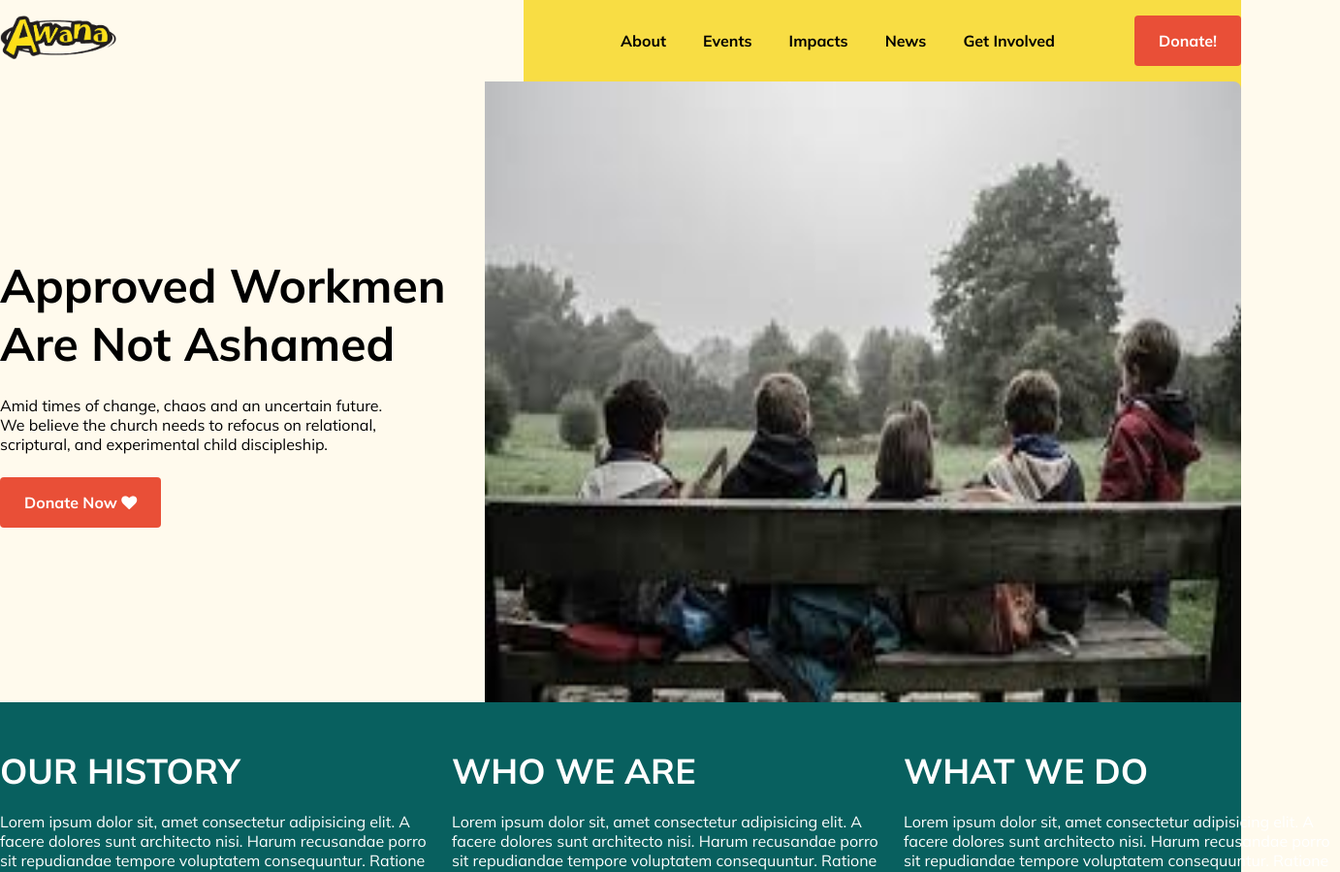
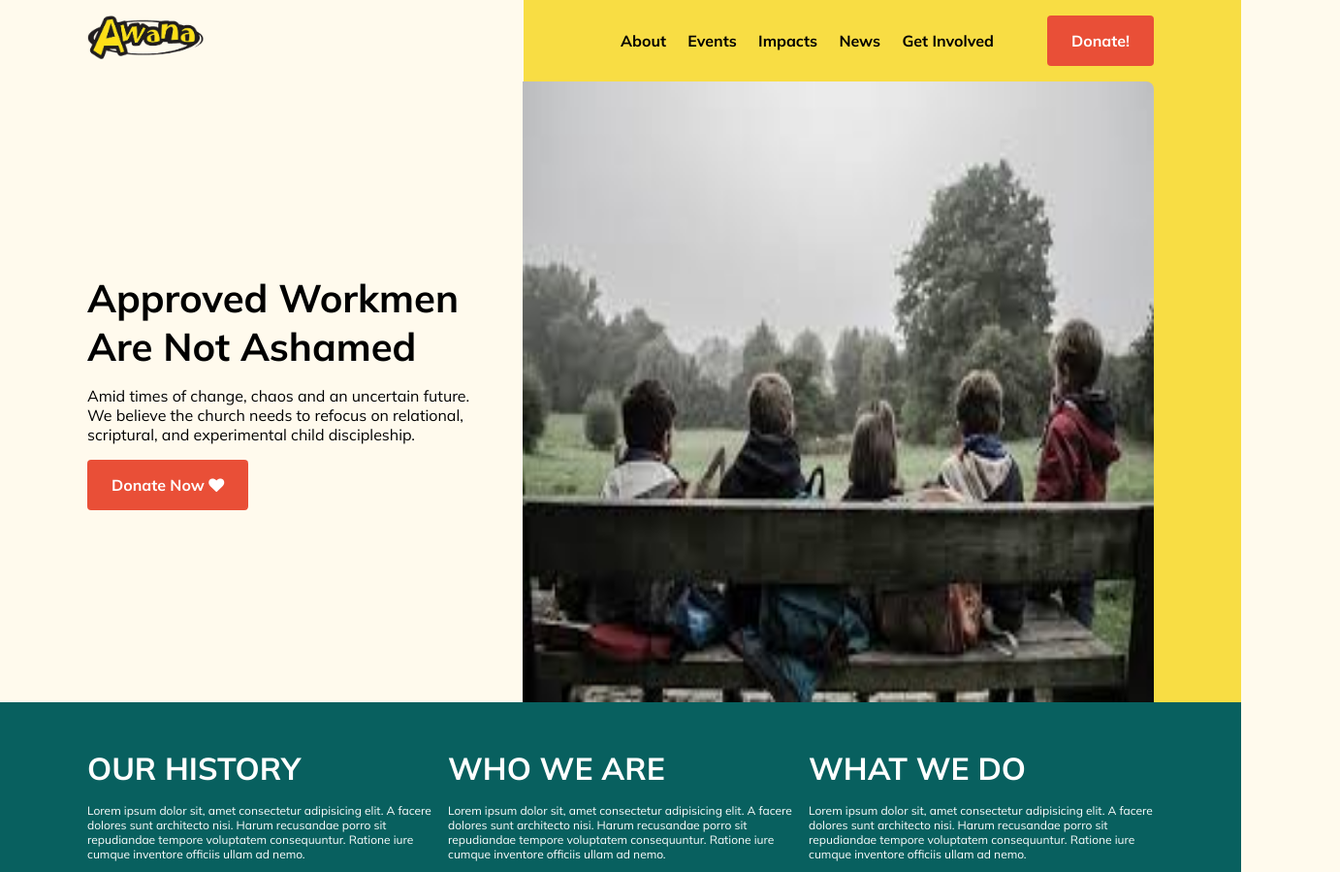
Before and after one commit to Blowjhay/projectAwana, a plain HTML site: page index.html in a window 1280 px wide. Shown: the top 899 px of the page at 97% size, 1382 px wide, since content can reach past the window. Drawn offline with Linux system fonts and the light colour scheme.

Commit message:
updated codebase

```diff
--- a/index.html
+++ b/index.html
@@ -21,11 +21,11 @@
 
             <div class="navRight">
                 <div class="navLinks">
-                    <a href="#">about</a>
+                    <a href="#bio">about</a>
                     <a href="#">events</a>
                     <a href="#">impacts</a>
                     <a href="#">news</a>
-                    <a href="#">get involved</a>
+                    <a href="#activities">get involved</a>
                 </div>
                 <button class="btnStyle">Donate!</button>
             </div>
@@ -44,6 +44,9 @@
         </div>
     </header>
 
+    <!-- main code -->
+    <main>
+        <!-- sec one -->
         <section id="bio">
             <div class="theBios genLayout">
                 <div class="bioBox">
@@ -61,6 +64,7 @@
             </div>
         </section>
 
+        <!-- sec two -->
         <section id="pros">
             <div class="proSec genLayout">
                 <div class="proCard1 proCardStyle">
@@ -95,6 +99,8 @@
                 <img src="./images/flower.png" alt="">
             </div>
         </section>
+
+        <!-- sec three  -->
 
         <section id="activities">
             <h2 class="h2Style">Recent Activities</h2>
@@ -134,6 +140,12 @@
                 </div>
             </div>
         </section>
+    </main>
+    <!--
+
+
+
+
 
     <section id="events">
         <div class="flowerpic">
@@ -382,7 +394,7 @@
         <div class="copyright">
             <h6><span><i class="fa fa-copyright" aria-hidden="true"></i></span>  2021 Awana. All Rights Reserved.</h6>
         </div>
-    </footer>
+    </footer> -->
 
 </body>
 </html>
--- a/style.css
+++ b/style.css
@@ -13,12 +13,12 @@ html{
 }
 
 .genLayout{
-    max-width: 1400px;
+    max-width: 1100px;
     margin: auto;
 }
 
 header{
-    background: linear-gradient(to right, #fffaed 42.15%,#f8dd44 42.15%);
+    background: linear-gradient(90deg, #fffaed 42.15%,#f8dd44 42.15%);
 }
 
 nav{
@@ -76,35 +76,30 @@ nav{
 
 .hero{
     display: flex;
-    justify-content: space-between;
-    /* border: red 1px solid; */
+    align-items: center;
+    gap: 3rem;
 }
 
 .heroText{
-    display: flex;
-    flex-direction: column;
-    justify-content: center;
-    gap: 24px;
-    /* border: blue 1px solid; */
+   width: 40%;
+    /* border: blue 1px solid;  */
 }
 .heroText > h1{
     text-transform: capitalize;
-    font-size: 48px;
-    width: 500px;
+    font-size: 40px;
+    width: 400px;
 }
 .heroText > p{
     width: 400px;
+    margin-block: 1rem ;
 }
 .heroText > button{
     width: fit-content;
 }
 
-
-
 .heroImage{
-    width: 820px;
+    width: 65%;
     height: 80vh;
-    /* border: rgb(0, 255, 174) 1px solid; */
 }
 .heroImage > img{
     width: 100%;
@@ -121,18 +116,17 @@ nav{
     gap: 16px;
 }
 .bioBox{
-    display: flex;
-    flex-direction: column;
-    gap: 20px;
     color: #fff;
 }
+
 .h2Style{
     text-transform: uppercase;
-    font-size: 36px;
+    font-size: 2rem;
     font-weight: bold;
 }
 .bioBox > p{
-    width: 450px;
+    margin-top: 1rem;
+    font-size: 12px;
 }
 
 #pros{
```
Lines whose indentation alone changed are shown as unchanged.
